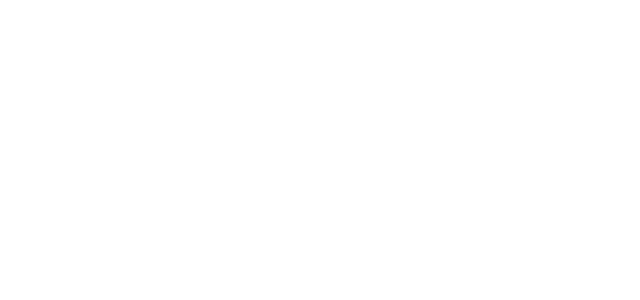
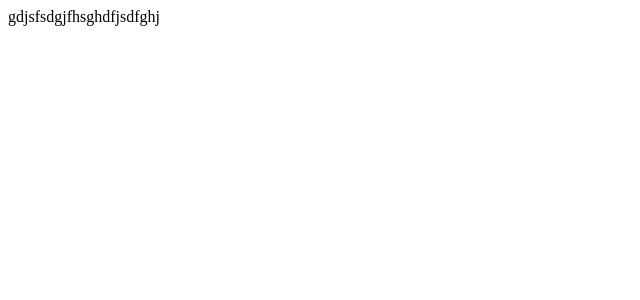
Before and after one commit to ilyosovbek/AVP, a Nuxt app: page / in a window 1280 px wide. Shown: the top 300 px of the page, without its empty margins (0-640 px from the left). Built offline with nearby package versions, Linux system fonts and the light colour scheme.

Commit message:
dgsjfdfgsh

```diff
--- a/app.vue
+++ b/app.vue
@@ -1,5 +1,5 @@
 <template>
   <div>
-
+   gdjsfsdgjfhsghdfjsdfghj
   </div>
 </template>
```
